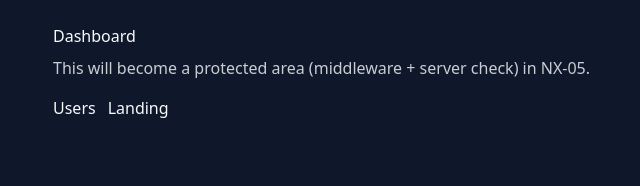
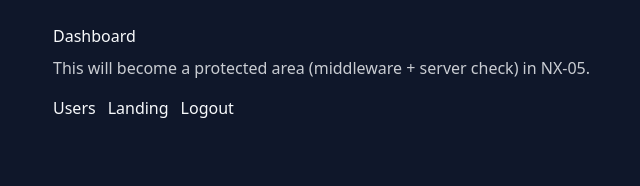
Before and after one commit to sreyhan90/next-sprint-dashboard, a Next.js app: page /dashboard in a window 1280 px wide. Shown: the top 186 px of the page, without its empty margins (161-801 px from the left). Built offline with nearby package versions, Linux system fonts and the light colour scheme.

Commit message:
feat: add logout action and button

```diff
--- /dev/null
+++ b/app/dashboard/LogoutButton.tsx
@@ -0,0 +1,16 @@
+"use client";
+
+import { logoutAction } from "./actions";
+
+export default function LogoutButton() {
+  return (
+    <form action={logoutAction}>
+      <button
+        type="submit"
+        className="rounded-md border border-white/15 px-3 py-2 text-sm hover:bg-white/5"
+      >
+        Logout
+      </button>
+    </form>
+  );
+}
--- /dev/null
+++ b/app/dashboard/actions.ts
@@ -0,0 +1,9 @@
+"use server";
+
+import { redirect } from "next/navigation";
+import { clearSession } from "../lib/auth/authActions";
+
+export async function logoutAction() {
+  clearSession();
+  redirect("/login");
+}
--- a/app/dashboard/page.tsx
+++ b/app/dashboard/page.tsx
@@ -1,4 +1,5 @@
 import Link from "next/link";
+import LogoutButton from "./LogoutButton";
 
 export default function DashboardHomePage() {
   return (
@@ -11,6 +12,7 @@ export default function DashboardHomePage() {
       <div style={{ display: "flex", gap: 12 }}>
         <Link href="/dashboard/users">Users</Link>
         <Link href="/">Landing</Link>
+        <LogoutButton />
       </div>
     </main>
   );
```
